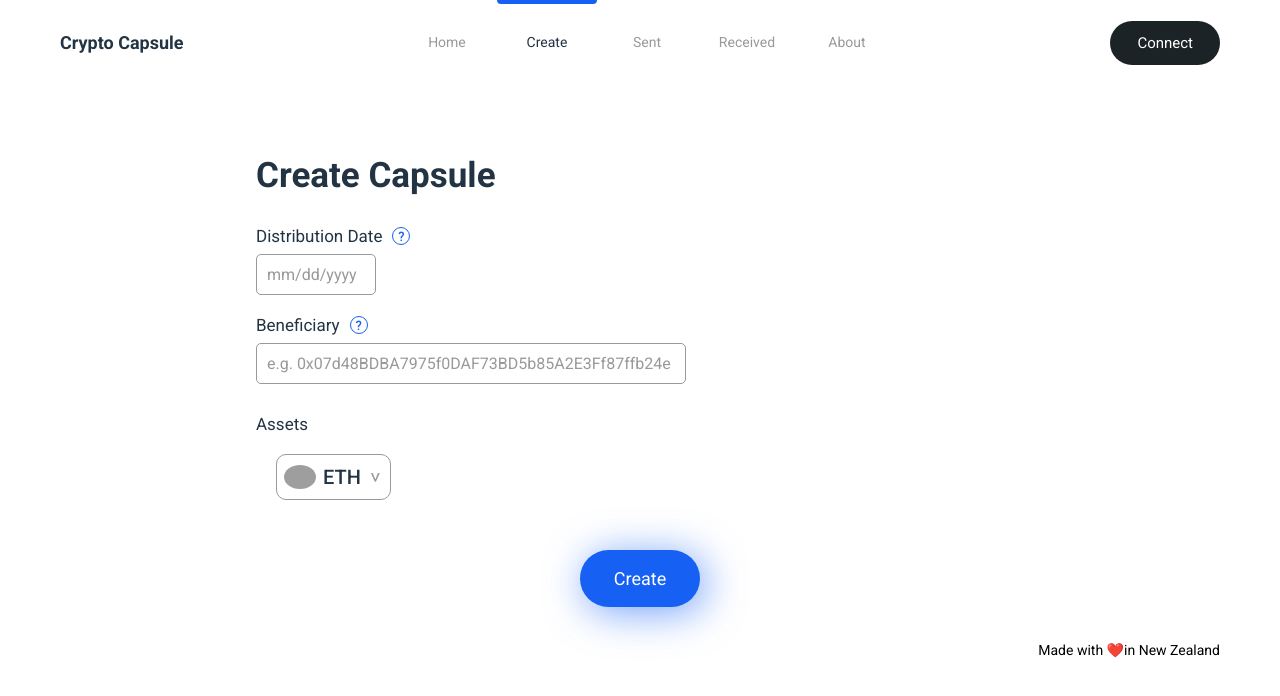
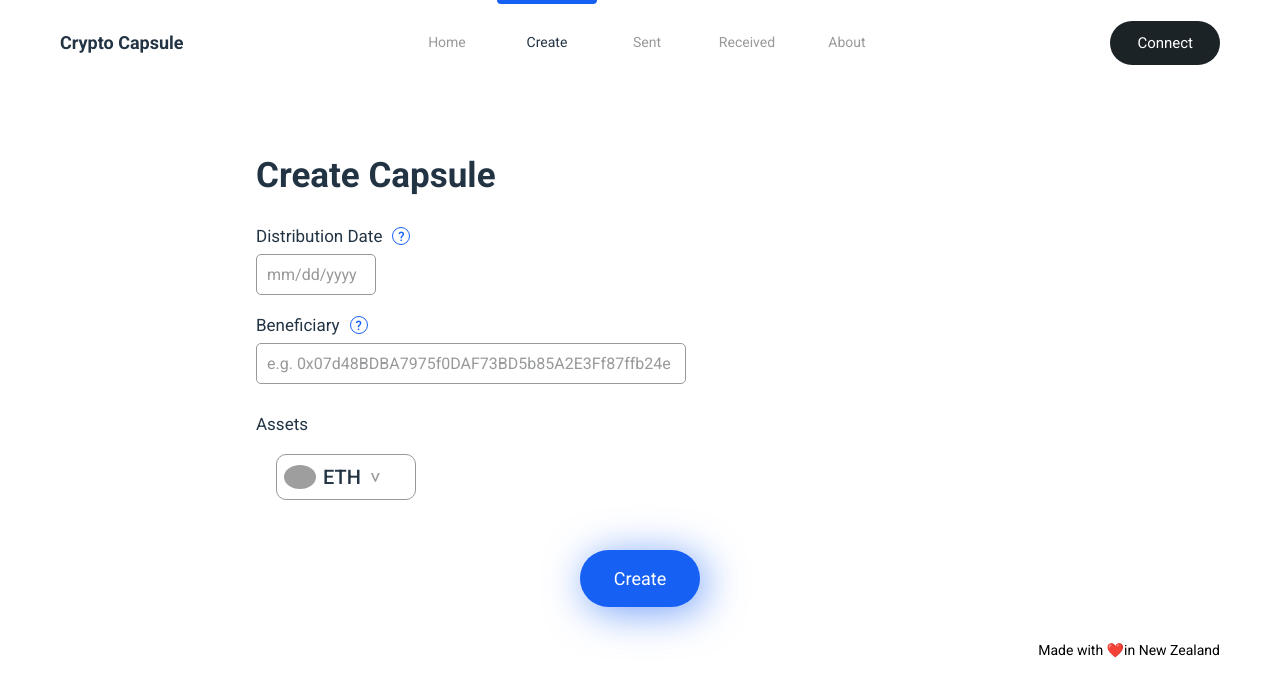
Before and after one commit to chase-manning/crypto-capsule, a React (Create React App) app in the folder client/: page /create in a window 1280 px wide. Shown: the top 696 px of the page. Built offline with nearby package versions, Linux system fonts and the light colour scheme; grey boxes are pictures that could not be loaded.

Commit message:
:lipstick: increase width of token input

```diff
--- a/client/src/components/TokenInput.tsx
+++ b/client/src/components/TokenInput.tsx
@@ -14,7 +14,7 @@ const Container = styled.div`
   align-items: center;
   border: solid 1px var(--sub);
   border-radius: 1rem;
-  width: 11.5rem;
+  width: 14rem;
   position: relative;
 `;
 
```
